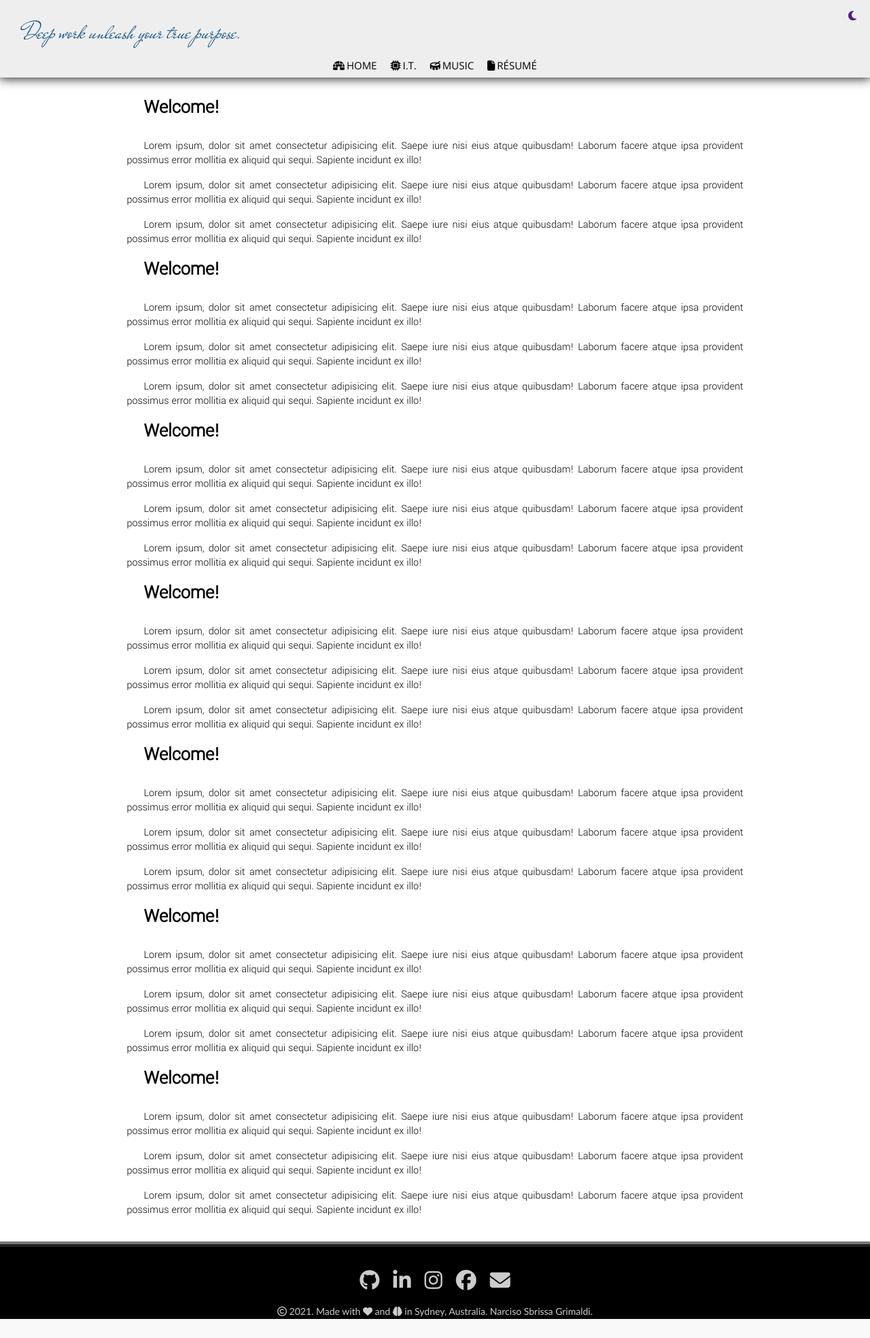
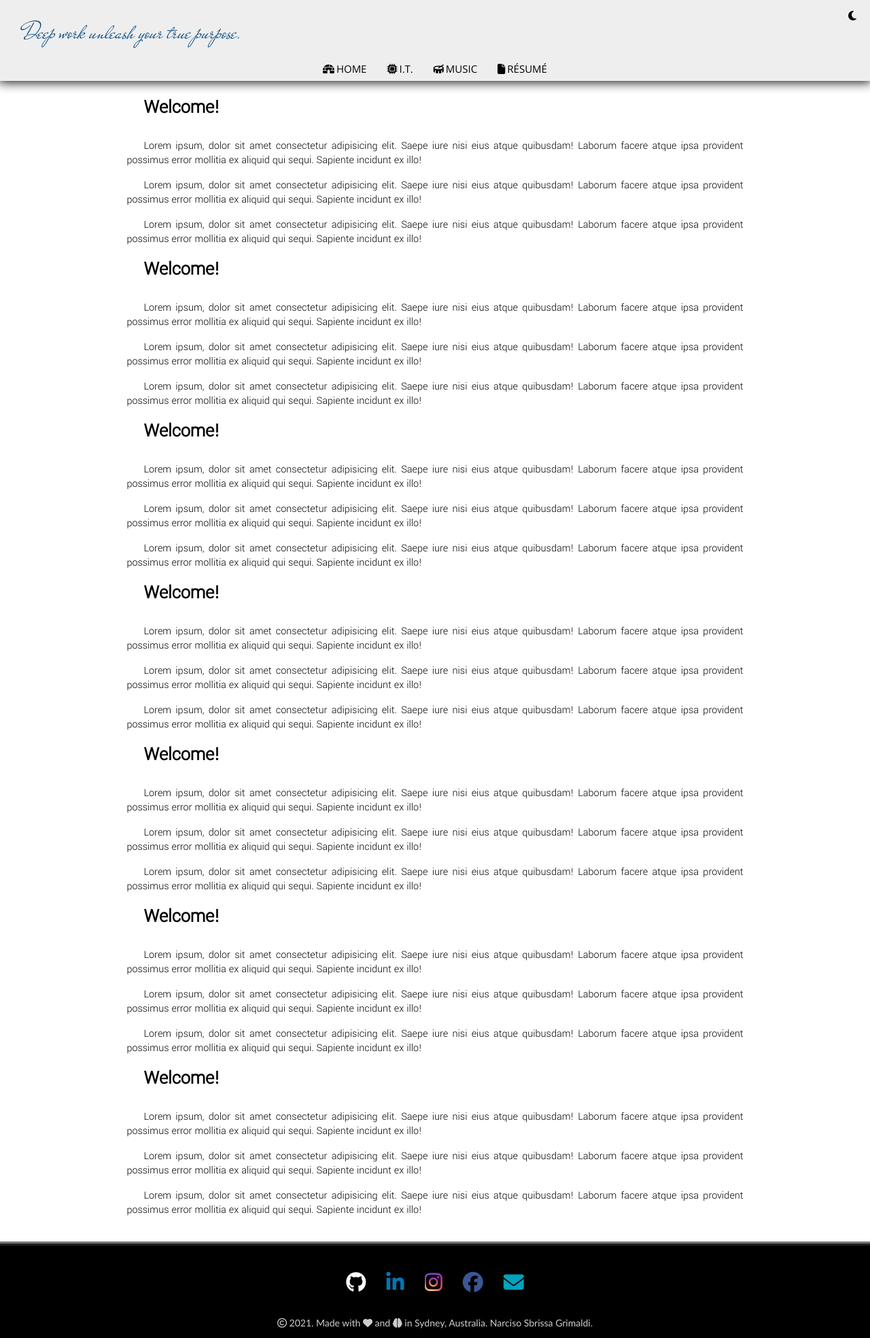
Before and after one commit to gdinarciso/gdinarciso.github.io, a PHP site: page / in a window 1280 px wide. Shown: the whole page at 68% size. Before the commit the page ends 1940 px from the top, so only its background shows below. Run offline with PHP 8.4, Linux system fonts and the light colour scheme; some libraries are stand-ins or nearby versions; some web fonts are replaced.

Commit message:
24/7/21 morning update

```diff
--- a/css/default.css
+++ b/css/default.css
@@ -61,48 +61,34 @@ header {
 
   background-color: #eee;
   /* background-image: linear-gradient(#444, #fff); */
-  box-shadow: 0px 0px 15px 1px #111;
+  box-shadow: 0px 0px 15px 2px #111;
   color: #000;
 }
 
-header .darkText {
-  position: absolute;
-  top: -2.5px;
-  right: 47px;
-}
-
-header #moonSun {
+header .moonsunicon {
   position: absolute;
   top: 15px;
   right: 20px;
+  cursor: pointer;
 }
 
-header #moonSun:hover {
-  opacity: .8;
+header .moonsunicon {
+  color: #000;
 }
 
-header #darkBtn {
-  position: absolute;
-  top: 15px;
-  right: 20px;
-  padding: 10px;
-  border: 2px solid #888;
-  border-radius: 100%;
-
-  background-color: #000;
-  box-shadow: 0px 0px 6px 3px transparent;
+header .moonsunicon:hover {
+  opacity: .5;
 }
 
-header #darkBtn:hover {
-  cursor: pointer;
-  box-shadow: 0px 0px 6px 3px #000;
-  animation: darkBtn .1s;
+header .fa-sun {
+  color: yellow;
+  display: none;
 }
 
 header .phrase {
   font-size: 35px;
   font-family: 'MrDeHaviland', monospace;
-  margin: 0 0 15px 0;
+  margin: 0 0 20px 0;
 
   color: rgb(0, 70, 128);
 }
@@ -113,7 +99,7 @@ header nav {
 }
 
 header nav a {
-  margin: 0 10px;
+  margin: 0 15px;
   font-family: 'Open Sans', sans-serif;
   font-size: 15px;
   text-decoration: none;
@@ -122,8 +108,7 @@ header nav a {
 }
 
 header nav a:active {
-  background-color: dodgerblue;
-  color: #fff;
+  color: rgb(163, 65, 255);
 }
 
 header nav .fas {
@@ -146,7 +131,7 @@ header nav .borderAni:after {
 
 header nav .borderAni:hover:after {
   border-bottom-color: rgb(163, 65, 255);
-  width: 100%;
+  width: 75%;
 }
 
 article {
@@ -160,12 +145,11 @@ article .first {
 }
 
 footer {
-  align-self: stretch;
   display: flex;
   flex-direction: column;
   align-items: center;
-  padding: 30px 0 3px 0;
-  border-top: ridge 8px;
+  /* padding: 30px 0 0 0; */
+  border-top: ridge 6px;
   font-family: 'Trebuchet MS', sans-serif;
 
   color: #ccc;
@@ -176,20 +160,34 @@ footer {
   /* background-image: linear-gradient(45deg, #f09433 0%,#e6683c 25%,#5d27dc 50%,#2350cc 75%,#1888bc 100%); */
 }
 
-footer ul {
+footer .icons {
   display: flex;
   list-style-type: none;
-  margin: 0 0 20px 0;
-  padding: 0;
+  margin: 35px 0 20px 0;
 }
 
 footer .icon {
   font-size: 30px;
-  margin: 0 10px;
+  margin: 0 15px;
   color: #ccc;
 }
 
-footer .fa-github:hover {color: #fff;}
+footer .icon:hover {
+  filter: saturate(200%);
+}
+
+footer .fa-github {color: #fff;}
+footer .fa-linkedin-in {color: #0077B5;}
+footer .fa-instagram {
+  background: radial-gradient(circle farthest-corner at 35% 90%, #fec564, transparent 50%), radial-gradient(circle farthest-corner at 0 140%, #fec564, transparent 50%), radial-gradient(ellipse farthest-corner at 0 -25%, #5258cf, transparent 50%), radial-gradient(ellipse farthest-corner at 20% -50%, #5258cf, transparent 50%), radial-gradient(ellipse farthest-corner at 100% 0, #893dc2, transparent 50%), radial-gradient(ellipse farthest-corner at 60% -20%, #893dc2, transparent 50%), radial-gradient(ellipse farthest-corner at 100% 100%, #d9317a, transparent), linear-gradient(#6559ca, #bc318f 30%, #e33f5f 50%, #f77638 70%, #fec66d 100%);
+  background-clip: text;
+  color: transparent;
+}
+footer .fa-facebook {color: #3A5795;}
+footer .fa-envelope {color: rgb(0, 162, 190);}
+
+
+/* footer .fa-github:hover {color: #444;}
 footer .fa-linkedin-in:hover {color: #0077B5;}
 footer .fa-instagram:hover {
   background: radial-gradient(circle farthest-corner at 35% 90%, #fec564, transparent 50%), radial-gradient(circle farthest-corner at 0 140%, #fec564, transparent 50%), radial-gradient(ellipse farthest-corner at 0 -25%, #5258cf, transparent 50%), radial-gradient(ellipse farthest-corner at 20% -50%, #5258cf, transparent 50%), radial-gradient(ellipse farthest-corner at 100% 0, #893dc2, transparent 50%), radial-gradient(ellipse farthest-corner at 60% -20%, #893dc2, transparent 50%), radial-gradient(ellipse farthest-corner at 100% 100%, #d9317a, transparent), linear-gradient(#6559ca, #bc318f 30%, #e33f5f 50%, #f77638 70%, #fec66d 100%);
@@ -197,11 +195,9 @@ footer .fa-instagram:hover {
   color: transparent;
 }
 footer .fa-facebook:hover {color: #3A5795;}
-footer .fa-envelope:hover {color: blueviolet;}
+footer .fa-envelope:hover {color: rgb(0, 162, 190);} */
 
 footer .rights {
-  margin: 0;
-  padding: 0;
   font-size: 14px;
 }
 
--- a/html/footer.html
+++ b/html/footer.html
@@ -1,12 +1,9 @@
-<!-- <p class="contact">
-    Contact me here: <a href="mailto:narciso.sbgr@gmail.com">narciso.sbgr@gmail.com</a>
-</p> -->
-<ul>
-    <li><a href="" class="icon"><i class="fab fa-github"></i></a></li>
-    <li><a href="" class="icon"><i class="fab fa-linkedin-in"></i></a></li>
-    <li class="instagram"><a href="" class="icon"><i class="fab fa-instagram"></i></a></li>
-    <li><a href="" class="icon"><i class="fab fa-facebook"></i></a></li>
-    <li><a href="" class="icon"><i class="fas fa-envelope"></i></a></li>
-</ul>
+<section class="icons">
+    <a href="" class="icon"><i class="fab fa-github"></i></a>
+    <a href="" class="icon"><i class="fab fa-linkedin-in"></i></a>
+    <a href="" class="icon"><i class="fab fa-instagram"></i></a>
+    <a href="" class="icon"><i class="fab fa-facebook"></i></a>
+    <a href="mailto:narciso.sbgr@gmail.com" class="icon"><i class="fas fa-envelope"></i></a>
+</section>
 
 <p class="rights"><i class="far fa-copyright"></i> 2021. Made with <i class="fa fa-heart" title="LOVE"></i> and <i class="fa fa-brain" title="DEEP WORK"></i> in Sydney, Australia. Narciso Sbrissa Grimaldi.</p>
--- a/html/header.html
+++ b/html/header.html
@@ -1,11 +1,12 @@
-<a id="moonSun" href="" onclick="darkSwitch()" title='Swicth to dark mode'><i id="moonSunIcon" class="fas fa-moon"></i></a>
+<i class="moonsunicon fas fa-moon" onclick="darkSwitch()" title='Swicth to dark mode'></i>
+<i class="moonsunicon fas fa-sun" onclick="darkSwitch()" title='Swicth to light mode'></i>
 <!-- <button  onclick="darkSwitch()" title='Swicth to dark mode'></button> -->
 
 <p class="item phrase">Deep work unleash your true purpose.</p>
 <!-- <p class="item phrase">Deep work is the way to your purpose. Keep working!</p> -->
 
 <nav class="item nav">
-  <div class="borderAni"><a onclick="includeDoc()" href="/index.html"><i class="fas fa-igloo"></i>HOME</a></div>
+  <div class="borderAni"><a href="/index.html"><i class="fas fa-igloo"></i>HOME</a></div>
   <div class="borderAni"><a href="/html/it.html"><i class="fas fa-microchip"></i>I.T.</a></div>
   <div class="borderAni"><a href="/html/music.html"><i class="fas fa-drum"></i>MUSIC</a></div>
   <div class="borderAni"><a href="/html/resume.html"><i class="fas fa-file"></i>RÉSUMÉ</a></div>
--- a/js/script.js
+++ b/js/script.js
@@ -6,7 +6,6 @@
 // }
 
 let darkMode = localStorage.getItem('darkMode');
-// let test = document.querySelectorAll('moonSunIcon');
 // test.hasAttribute('class');
 // console.log(test.classList);
 // let moonSunIcon = localStorage.getItem('moonSunIcon');
```
Also changed, not shown: css/dark.css (+11 -16 lines).
